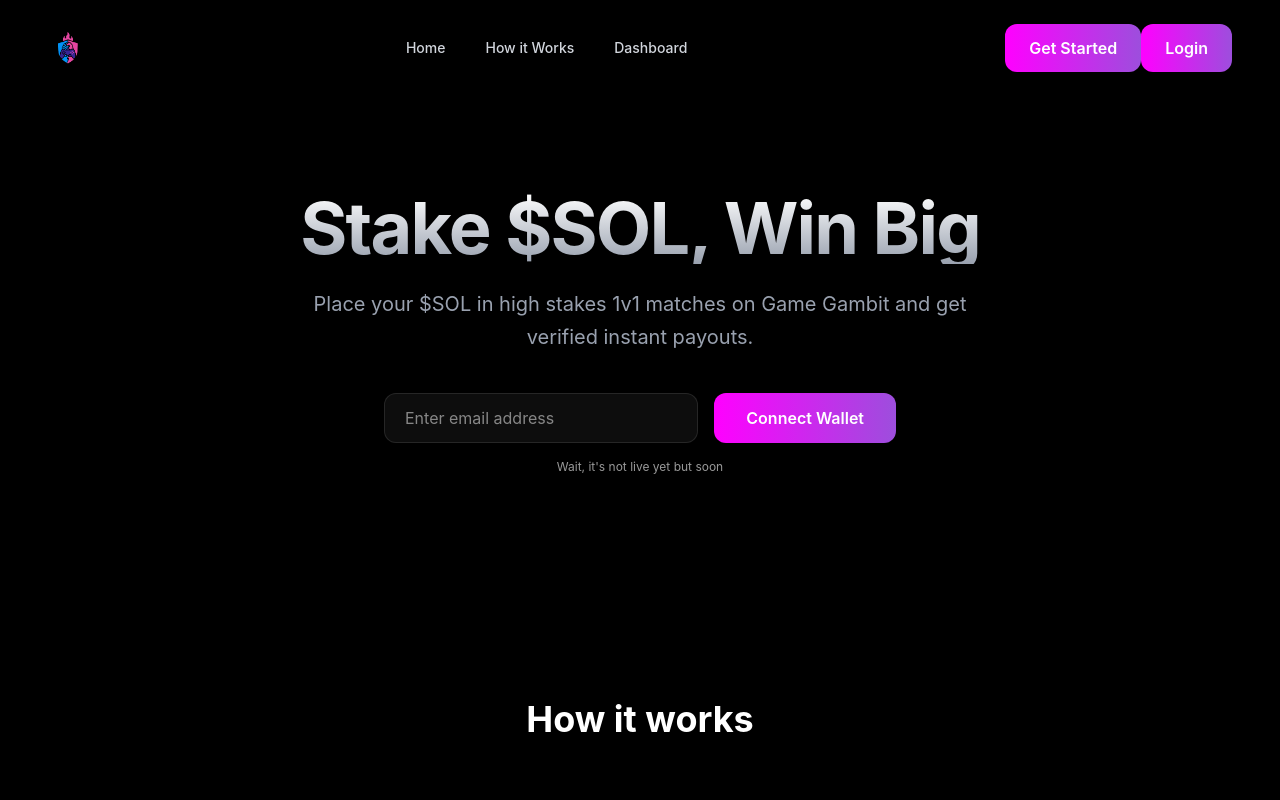
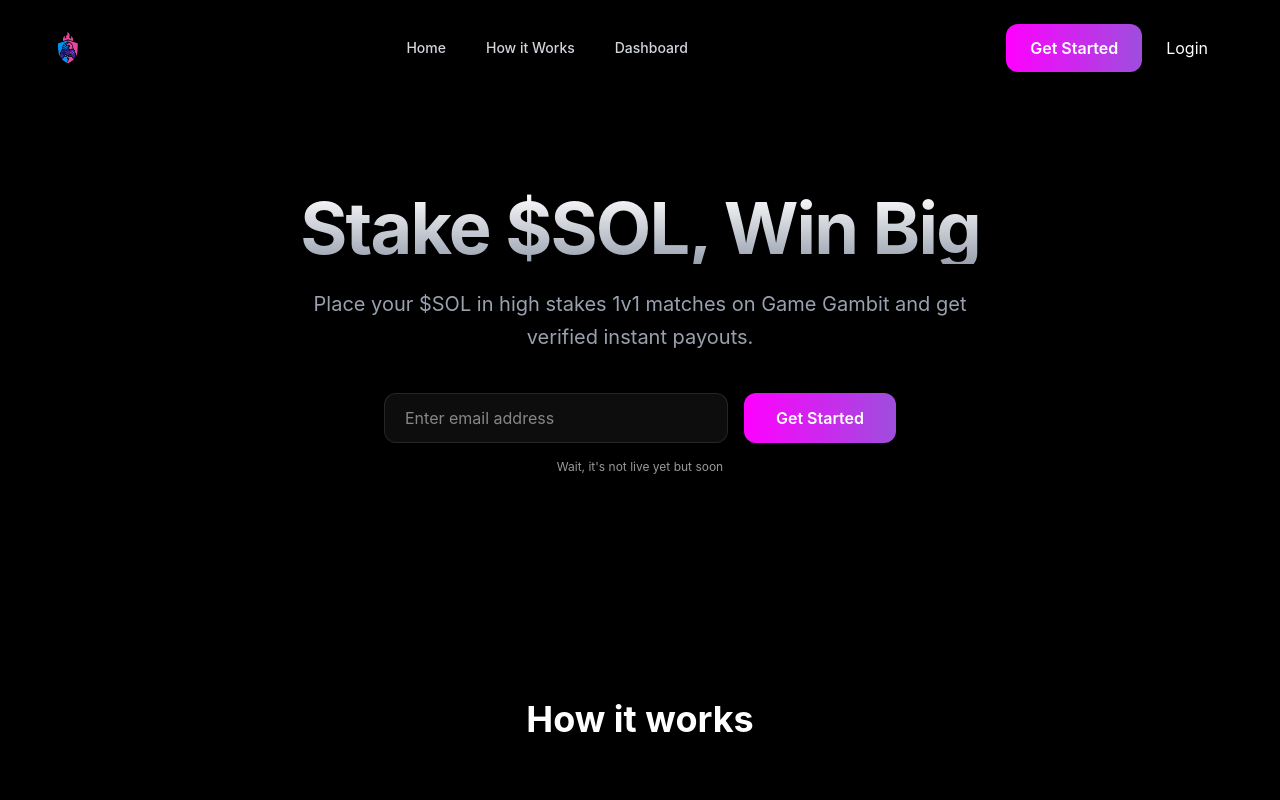
Before and after one commit to DavidManiIbrahim/GameGambit, a Next.js app: page / in a window 1280 px wide. Shown: the top 800 px of the page. Built offline with nearby package versions, Linux system fonts and the light colour scheme; no server answers.

Commit message:
feat: Implement the main homepage featuring hero, how-it-works, featured matches, and footer sections.

```diff
--- a/app/page.js
+++ b/app/page.js
@@ -60,7 +60,7 @@ export default function Home() {
           <Link href="/dashboard" className="hover:text-white transition-colors">Dashboard</Link>
         </div>
         <Link href="/signup" className="btn-primary">Get Started</Link>
-        <Link href="/signin" className="btn-primary">Login</Link>
+        <Link href="/signin" className="btn-secondary px-6">Login</Link>
       </nav>
 
       {/* Hero Section */}
@@ -80,7 +80,7 @@ export default function Home() {
             placeholder="Enter email address"
             className="input-field flex-grow"
           />
-          <Link href="/signup" className="btn-primary !px-8 flex items-center justify-center">Connect Wallet</Link>
+          <Link href="/signup" className="btn-primary !px-8 flex items-center justify-center">Get Started</Link>
         </div>
         <p className="text-xs text-silver-400 opacity-60">Wait, it&apos;s not live yet but soon</p>
       </section>
--- a/app/profile/page.js
+++ b/app/profile/page.js
@@ -58,7 +58,12 @@ export default function ProfilePage() {
                     <div className="grid grid-cols-1 md:grid-cols-2 gap-y-6">
                         <div className="space-y-1">
                             <p className="text-[10px] text-gray-500 font-bold uppercase tracking-widest">Wallet</p>
-                            <p className="text-sm font-bold text-gray-600 font-mono italic">Not connected</p>
+                            <div className="flex items-center gap-3">
+                                <p className="text-sm font-bold text-gray-600 font-mono italic">Not connected</p>
+                                <button className="bg-purple-500/10 hover:bg-purple-500/20 text-purple-400 border border-purple-500/50 text-[10px] uppercase font-bold px-3 py-1 rounded hover:text-purple-300 transition-colors">
+                                    Connect Wallet
+                                </button>
+                            </div>
                         </div>
                         <div className="space-y-1">
                             <p className="text-[10px] text-gray-500 font-bold uppercase tracking-widest">Email Address</p>
```
